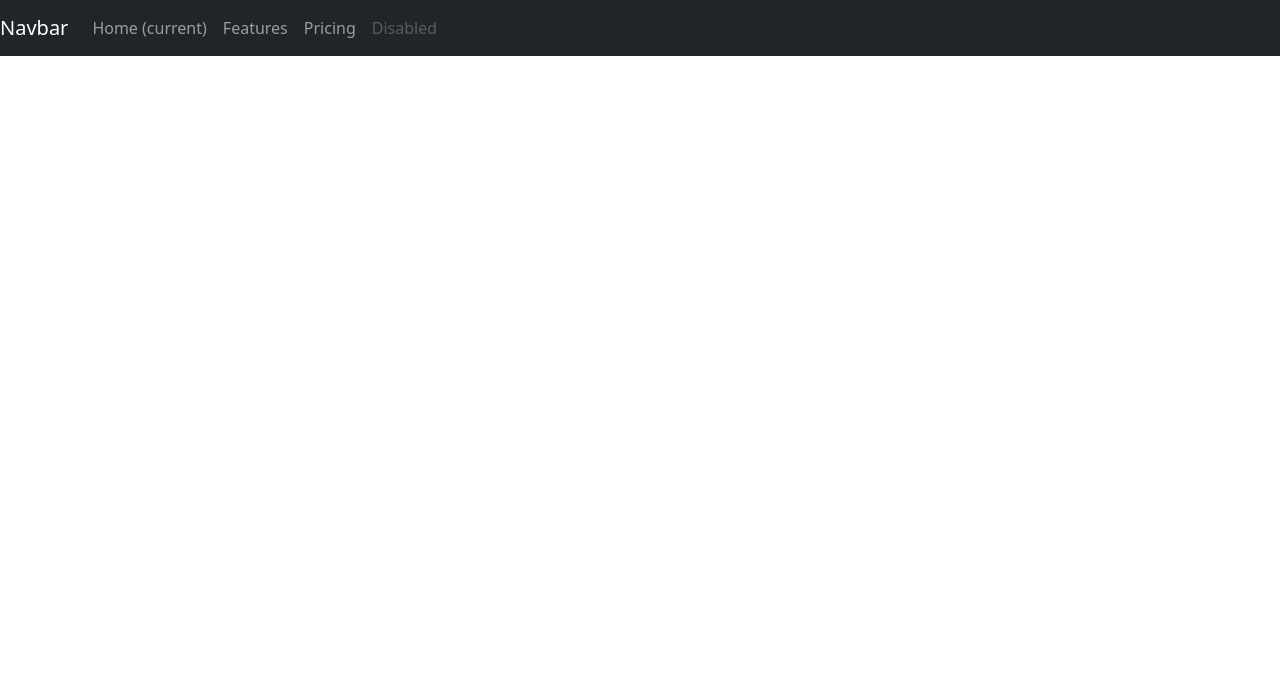
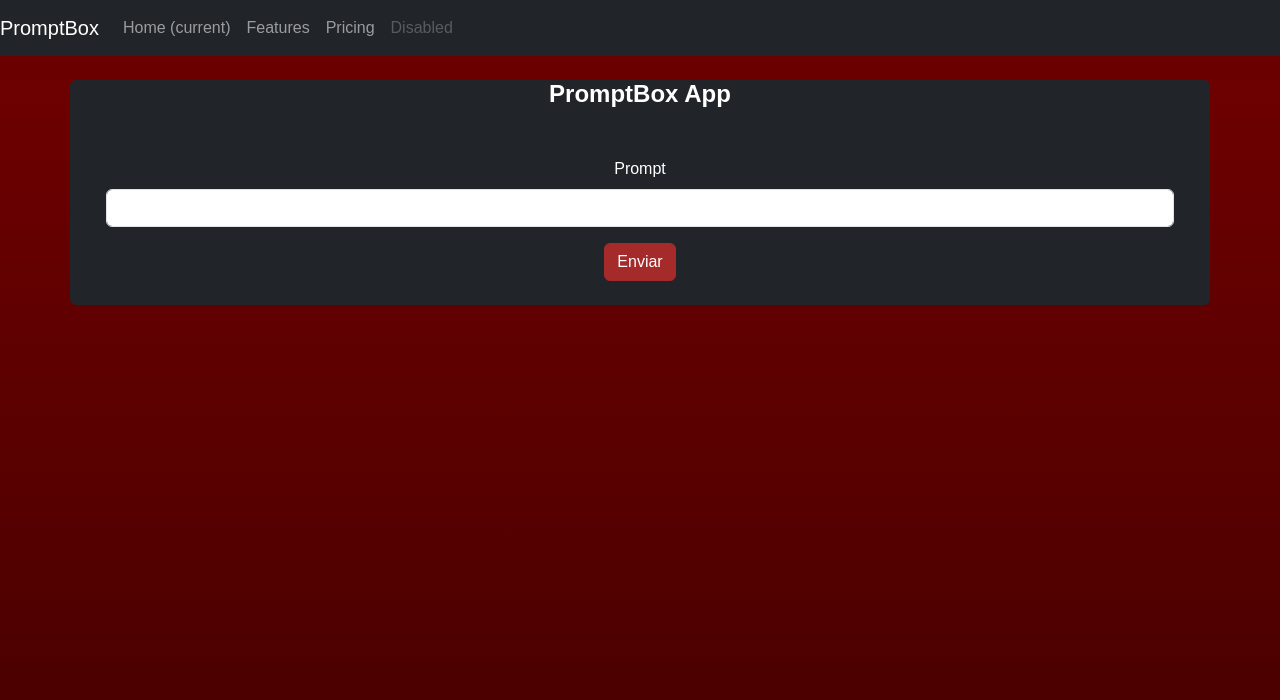
Before and after one commit to Africa-t0t0/prompbox-frontend, a React (Create React App) app: page / in a window 1280 px wide. Shown: the top 700 px of the page. Built offline with nearby package versions, Linux system fonts and the light colour scheme; the HTML template or start-up script is replaced by a standard one.

Commit message:
modal and form components

```diff
--- a/package.json
+++ b/package.json
@@ -6,6 +6,7 @@
     "@testing-library/jest-dom": "^5.17.0",
     "@testing-library/react": "^13.4.0",
     "@testing-library/user-event": "^13.5.0",
+    "axios": "^1.7.7",
     "bootstrap": "^5.3.3",
     "react": "^18.3.1",
     "react-bootstrap": "^2.10.5",
--- a/src/App.js
+++ b/src/App.js
@@ -3,14 +3,20 @@ import 'bootstrap/dist/css/bootstrap.min.css';
 import './App.css';
 
 import Header from './Components/Header';
+import Body from './Components/Body/Body';
+import Modal from './Components/Modal';
 
 function App() {
   return (
     <div className="App">
       <header>
         <Header />
-
       </header>
+      <body>
+        <Body>
+          <Modal />
+        </Body>
+      </body>
     </div>
   );
 }
--- /dev/null
+++ b/src/Components/Body/Body.jsx
@@ -0,0 +1,15 @@
+import React, { useState } from 'react';
+import './Body.module.css';
+
+
+export default function Body({ ...props }) {
+
+    return (
+        <>
+            <div>
+                { props.children }
+            </div>
+        </>
+    );
+
+}
--- /dev/null
+++ b/src/Components/Body/Body.module.css
@@ -0,0 +1,18 @@
+body {
+    font-family: -apple-system, BlinkMacSystemFont, 'Segoe UI', 'Roboto', 'Oxygen',
+      'Ubuntu', 'Cantarell', 'Fira Sans', 'Droid Sans', 'Helvetica Neue',
+      sans-serif;
+    -webkit-font-smoothing: antialiased;
+    -moz-osx-font-smoothing: grayscale;
+      /* Fondo degradado */
+      background: linear-gradient(to bottom, #6e0000, #420000);
+      /* Asegura que el fondo cubra toda la pantalla */
+      height: 100vh;
+      margin: 0;
+      /* Estilos para el contenido de la página */
+      color: white;
+      font-family: Arial, sans-serif;
+      /* display: flex; */
+      /* align-items: center; */
+      /* justify-content: center; */
+  }
--- /dev/null
+++ b/src/Components/Form.jsx
@@ -0,0 +1,26 @@
+import React, { useState } from 'react';
+
+
+export default function Form({ handleChange, handleSubmit, formData }) {
+
+
+
+    return (
+        <form onSubmit={handleSubmit} className="p-4 rounded">
+            <div className="mb-3">
+                <label htmlFor="nombre" className="form-label">Prompt</label>
+                <input
+                    type="text"
+                    className="form-control"
+                    id="prompt"
+                    name="prompt"
+                    value={formData.prompt}
+                    onChange={handleChange}
+                />
+            </div>
+
+            <button type="submit" className="btn btn-primary">Enviar</button>
+        </form>
+    );
+
+}
--- a/src/Components/Header.jsx
+++ b/src/Components/Header.jsx
@@ -8,7 +8,7 @@ export default function Header() {
     return(
         <>
             <nav class="navbar navbar-expand-lg navbar-dark bg-dark">
-            <a class="navbar-brand" href="#">Navbar</a>
+            <a class="navbar-brand" href="#">PromptBox</a>
             <button class="navbar-toggler" type="button" data-toggle="collapse" data-target="#navbarNav" aria-controls="navbarNav" aria-expanded="false" aria-label="Toggle navigation">
                 <span class="navbar-toggler-icon"></span>
             </button>
--- /dev/null
+++ b/src/Components/Modal.jsx
@@ -0,0 +1,40 @@
+import React, { useState } from 'react';
+
+import Form from './Form';
+import '../Styles/Modal.css';
+
+
+export default function Modal({}) {
+
+    const [formData, setFormData] = useState({
+        prompt: '',
+    });
+
+    const handleChange = (e) => {
+        setFormData({
+            ...formData,
+            [e.target.name]: e.target.value
+        });
+    };
+
+    const handleSubmit = (e) => {
+        e.preventDefault();
+        console.log('Formulario enviado:', formData);
+    };
+
+    return(
+        <div className="container-lg mt-2 border-white rounded bg-dark my-2">
+            <div className="container-header m-4 text-center">
+                <h4><b>PromptBox App</b></h4>
+            </div>
+            <div className="container-body">
+                <Form
+                    handleChange={handleChange}
+                    handleSubmit={handleSubmit}
+                    formData={formData}
+                />
+            </div>
+        </div>
+    );
+
+}
--- /dev/null
+++ b/src/Styles/Modal.css
@@ -0,0 +1,10 @@
+.btn-primary {
+    background-color: brown;
+    border-color: brown;
+}
+
+.btn-primary:hover {
+    background-color: black;
+    border-color: black;
+    color: white;
+}
```
Also changed, not shown: src/Utils/axiosHandler.js (added, +11 -0 lines), 1 other file (tests, documents, lock files or other folders).
